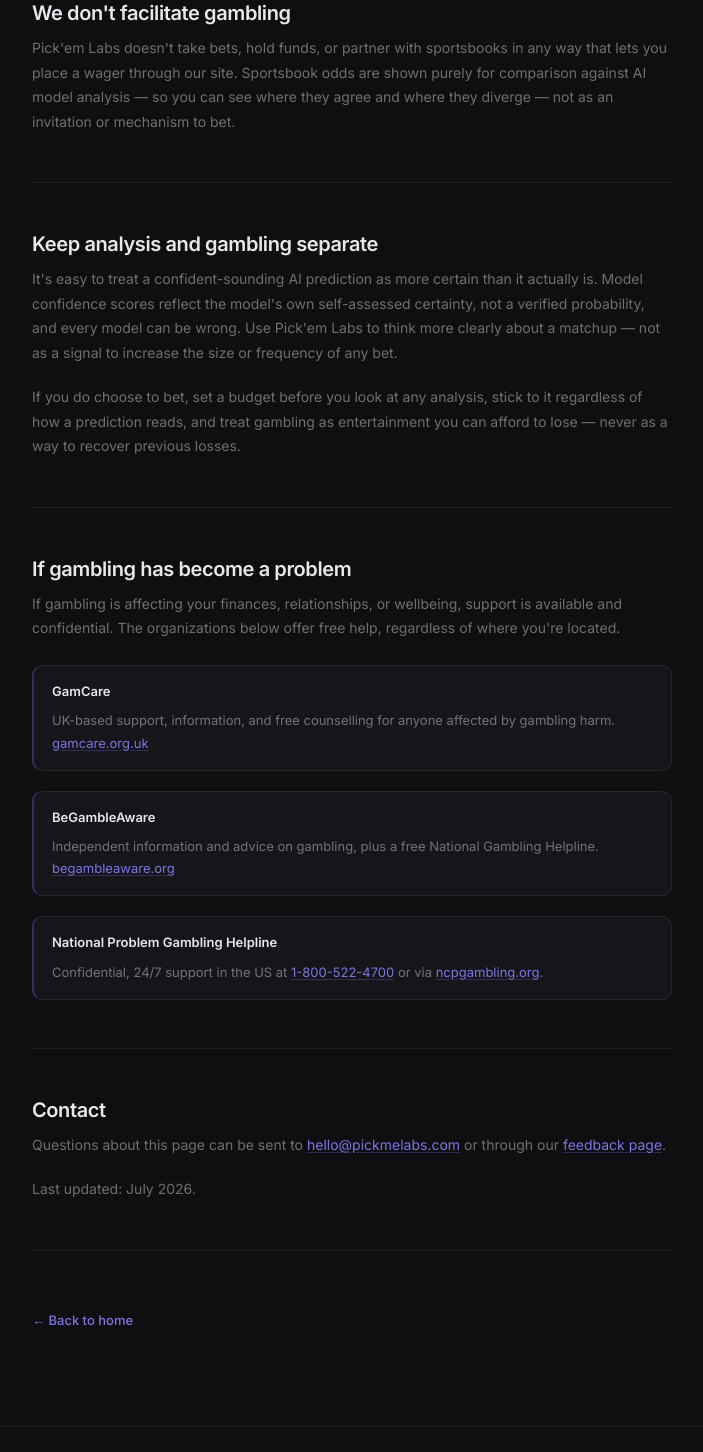
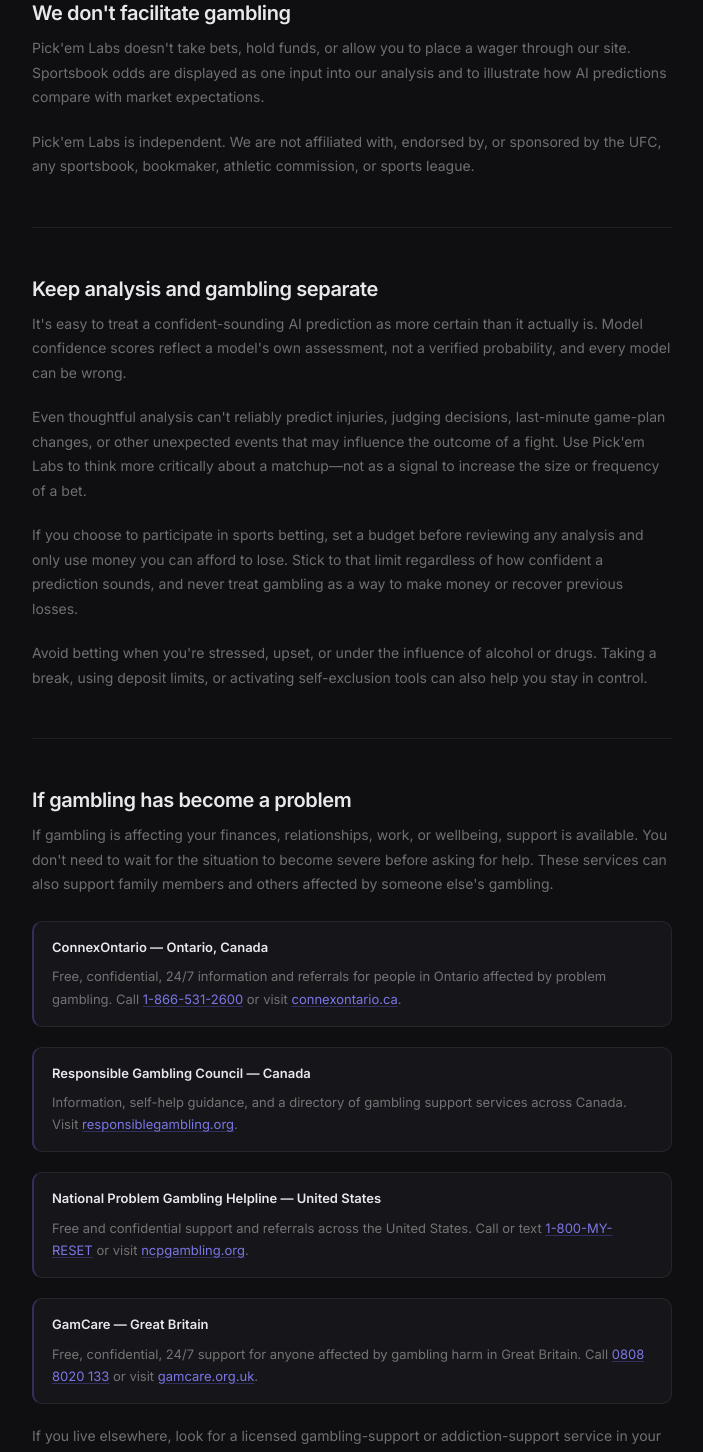
Before and after one commit to yasmin-xyz/ufc-fight-predictor, a Next.js app: page /responsible-gambling in a window 1280 px wide. Shown: the part 380-1832 px from the top of the page, without its empty margins (288-991 px from the left). Built offline with nearby package versions, Linux system fonts and the light colour scheme.

Commit message:
Revise Responsible Gambling page content

```diff
--- a/app/responsible-gambling/page.tsx
+++ b/app/responsible-gambling/page.tsx
@@ -6,7 +6,7 @@
 export const metadata: Metadata = {
   title: "Responsible Gambling — Pick'em Labs",
   description:
-    "Pick'em Labs does not facilitate gambling. Resources and guidance for keeping sports analysis separate from gambling decisions.",
+    "Information about responsible sports betting and support resources from Pick'em Labs.",
 };
 
 export default function ResponsibleGamblingPage() {
@@ -18,13 +18,15 @@
 
       <article className="meth-article reveal-meth-article">
         <header className="meth-hero">
-          <div className="meth-eyebrow">Legal</div>
+          <div className="meth-eyebrow">Product responsibility</div>
+
           <h1 className="meth-title">Responsible Gambling</h1>
+
           <p className="meth-lead">
-            Pick&apos;em Labs is an analytics tool, not a gambling
-            platform. This page explains that distinction and points to
-            real resources if gambling has become a problem for you or
-            someone you know.
+            Pick&apos;em Labs is a sports analytics platform—not a sportsbook.
+            We don&apos;t accept wagers or encourage gambling. This page
+            explains that distinction and provides support resources if
+            gambling has become a problem for you or someone you know.
           </p>
         </header>
 
@@ -32,88 +34,204 @@
 
         <section className="meth-section">
           <h2 className="meth-heading">We don&apos;t facilitate gambling</h2>
+
           <p className="meth-body">
-            Pick&apos;em Labs doesn&apos;t take bets, hold funds, or
-            partner with sportsbooks in any way that lets you place a
-            wager through our site. Sportsbook odds are shown purely for
-            comparison against AI model analysis — so you can see where
-            they agree and where they diverge — not as an invitation or
-            mechanism to bet.
+            Pick&apos;em Labs doesn&apos;t take bets, hold funds, or allow you
+            to place a wager through our site. Sportsbook odds are displayed as
+            one input into our analysis and to illustrate how AI predictions
+            compare with market expectations.
+          </p>
+
+          <p className="meth-body">
+            Pick&apos;em Labs is independent. We are not affiliated with,
+            endorsed by, or sponsored by the UFC, any sportsbook, bookmaker,
+            athletic commission, or sports league.
           </p>
         </section>
 
         <div className="meth-divider" />
 
         <section className="meth-section">
-          <h2 className="meth-heading">Keep analysis and gambling separate</h2>
+          <h2 className="meth-heading">
+            Keep analysis and gambling separate
+          </h2>
+
           <p className="meth-body">
-            It&apos;s easy to treat a confident-sounding AI prediction as
-            more certain than it actually is. Model confidence scores
-            reflect the model&apos;s own self-assessed certainty, not a
-            verified probability, and every model can be wrong. Use
-            Pick&apos;em Labs to think more clearly about a matchup — not
-            as a signal to increase the size or frequency of any bet.
+            It&apos;s easy to treat a confident-sounding AI prediction as more
+            certain than it actually is. Model confidence scores reflect a
+            model&apos;s own assessment, not a verified probability, and every
+            model can be wrong.
           </p>
+
           <p className="meth-body">
-            If you do choose to bet, set a budget before you look at any
-            analysis, stick to it regardless of how a prediction reads,
-            and treat gambling as entertainment you can afford to lose —
-            never as a way to recover previous losses.
+            Even thoughtful analysis can&apos;t reliably predict injuries,
+            judging decisions, last-minute game-plan changes, or other
+            unexpected events that may influence the outcome of a fight. Use
+            Pick&apos;em Labs to think more critically about a matchup—not as a
+            signal to increase the size or frequency of a bet.
+          </p>
+
+          <p className="meth-body">
+            If you choose to participate in sports betting, set a budget before
+            reviewing any analysis and only use money you can afford to lose.
+            Stick to that limit regardless of how confident a prediction
+            sounds, and never treat gambling as a way to make money or recover
+            previous losses.
+          </p>
+
+          <p className="meth-body">
+            Avoid betting when you&apos;re stressed, upset, or under the
+            influence of alcohol or drugs. Taking a break, using deposit limits,
+            or activating self-exclusion tools can also help you stay in
+            control.
           </p>
         </section>
 
         <div className="meth-divider" />
 
         <section className="meth-section">
-          <h2 className="meth-heading">If gambling has become a problem</h2>
+          <h2 className="meth-heading">
+            If gambling has become a problem
+          </h2>
+
           <p className="meth-body">
-            If gambling is affecting your finances, relationships, or
-            wellbeing, support is available and confidential. The
-            organizations below offer free help, regardless of where
-            you&apos;re located.
+            If gambling is affecting your finances, relationships, work, or
+            wellbeing, support is available. You don&apos;t need to wait for the
+            situation to become severe before asking for help. These services
+            can also support family members and others affected by someone
+            else&apos;s gambling.
           </p>
+
           <div className="meth-source-list">
             <div className="meth-source">
-              <div className="meth-source-label">GamCare</div>
+              <div className="meth-source-label">
+                ConnexOntario — Ontario, Canada
+              </div>
+
               <p className="meth-source-body">
-                UK-based support, information, and free counselling for
-                anyone affected by gambling harm.{" "}
-                <a href="https://www.gamcare.org.uk" target="_blank" rel="noopener noreferrer" className="meth-inline-link">gamcare.org.uk</a>
+                Free, confidential, 24/7 information and referrals for people in
+                Ontario affected by problem gambling. Call{" "}
+                <a
+                  href="tel:1-866-531-2600"
+                  className="meth-inline-link"
+                >
+                  1-866-531-2600
+                </a>{" "}
+                or visit{" "}
+                <a
+                  href="https://connexontario.ca/our-services/gambling-treatment/"
+                  target="_blank"
+                  rel="noopener noreferrer"
+                  className="meth-inline-link"
+                >
+                  connexontario.ca
+                </a>
+                .
               </p>
             </div>
+
             <div className="meth-source">
-              <div className="meth-source-label">BeGambleAware</div>
+              <div className="meth-source-label">
+                Responsible Gambling Council — Canada
+              </div>
+
               <p className="meth-source-body">
-                Independent information and advice on gambling, plus a
-                free National Gambling Helpline.{" "}
-                <a href="https://www.begambleaware.org" target="_blank" rel="noopener noreferrer" className="meth-inline-link">begambleaware.org</a>
+                Information, self-help guidance, and a directory of gambling
+                support services across Canada. Visit{" "}
+                <a
+                  href="https://responsiblegambling.org/for-the-public/problem-gambling-help/help-for-canadians/"
+                  target="_blank"
+                  rel="noopener noreferrer"
+                  className="meth-inline-link"
+                >
+                  responsiblegambling.org
+                </a>
+                .
               </p>
             </div>
+
             <div className="meth-source">
               <div className="meth-source-label">
-                National Problem Gambling Helpline
+                National Problem Gambling Helpline — United States
               </div>
+
               <p className="meth-source-body">
-                Confidential, 24/7 support in the US at{" "}
-                <a href="tel:1-800-522-4700" className="meth-inline-link">1-800-522-4700</a>{" "}
-                or via{" "}
-                <a href="https://www.ncpgambling.org" target="_blank" rel="noopener noreferrer" className="meth-inline-link">ncpgambling.org</a>.
+                Free and confidential support and referrals across the United
+                States. Call or text{" "}
+                <a
+                  href="tel:1-800-697-3738"
+                  className="meth-inline-link"
+                >
+                  1-800-MY-RESET
+                </a>{" "}
+                or visit{" "}
+                <a
+                  href="https://www.ncpgambling.org/help-treatment/"
+                  target="_blank"
+                  rel="noopener noreferrer"
+                  className="meth-inline-link"
+                >
+                  ncpgambling.org
+                </a>
+                .
+              </p>
+            </div>
+
+            <div className="meth-source">
+              <div className="meth-source-label">
+                GamCare — Great Britain
+              </div>
+
+              <p className="meth-source-body">
+                Free, confidential, 24/7 support for anyone affected by gambling
+                harm in Great Britain. Call{" "}
+                <a
+                  href="tel:08088020133"
+                  className="meth-inline-link"
+                >
+                  0808 8020 133
+                </a>{" "}
+                or visit{" "}
+                <a
+                  href="https://www.gamcare.org.uk/get-support/"
+                  target="_blank"
+                  rel="noopener noreferrer"
+                  className="meth-inline-link"
+                >
+                  gamcare.org.uk
+                </a>
+                .
               </p>
             </div>
           </div>
+
+          <p className="meth-body">
+            If you live elsewhere, look for a licensed gambling-support or
+            addiction-support service in your country or region.
+          </p>
         </section>
 
         <div className="meth-divider" />
 
         <section className="meth-section">
           <h2 className="meth-heading">Contact</h2>
+
           <p className="meth-body">
             Questions about this page can be sent to{" "}
-            <a href="mailto:hello@pickmelabs.com" className="meth-inline-link">hello@pickmelabs.com</a>{" "}
+            <a
+              href="mailto:hello@pickmelabs.com"
+              className="meth-inline-link"
+            >
+              hello@pickmelabs.com
+            </a>{" "}
             or through our{" "}
-            <Link href="/feedback" className="meth-inline-link">feedback page</Link>.
+            <Link href="/feedback" className="meth-inline-link">
+              feedback page
+            </Link>
+            .
           </p>
-          <p className="meth-body">Last updated: July 2026.</p>
+
+          <p className="meth-body">Last updated: July 20, 2026.</p>
         </section>
 
         <div className="meth-divider" />
```
